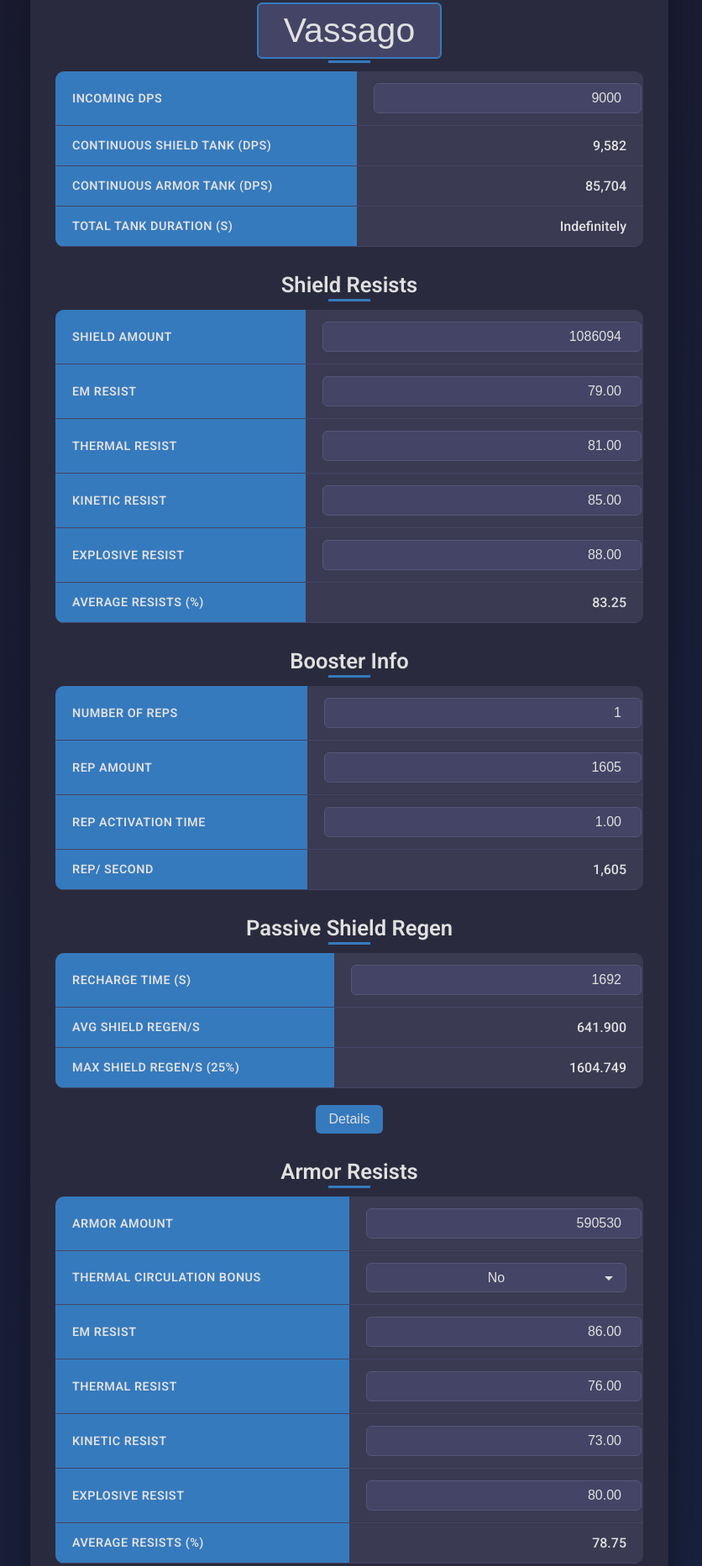
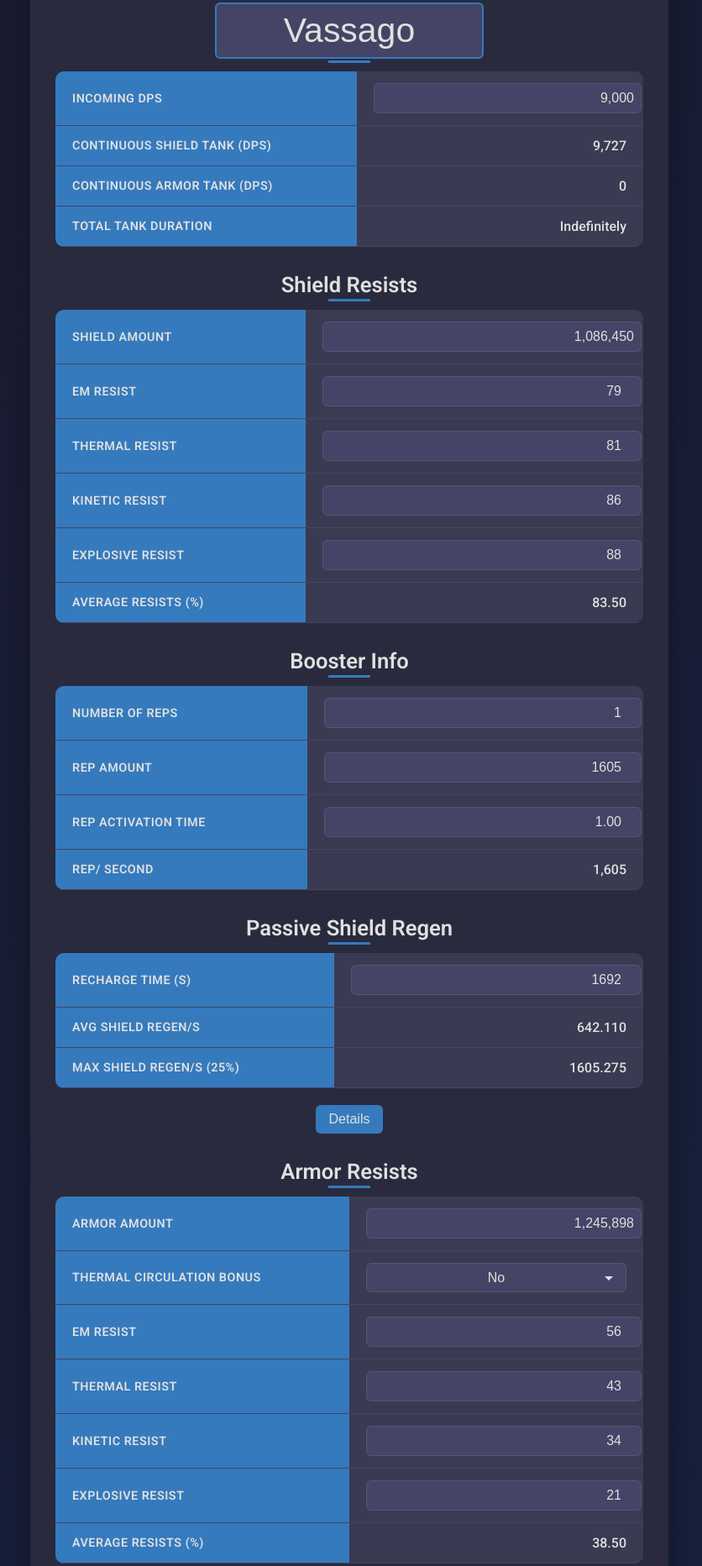
Before and after one commit to jfrappier87/jostankcalculator, a plain HTML site: page index.html in a window 1280 px wide. Shown: the part 168-2033 px from the top of the page at 84% size, without its empty margins (224-1060 px from the left). Drawn offline with Linux system fonts and the light colour scheme.

Commit message:
Update index.html

```diff
--- a/index.html
+++ b/index.html
@@ -131,6 +131,10 @@
         input:not([type="text"]) {
             text-align: right;
         }
+        /* Ensure specific inputs are right-aligned */
+        #incomingDPS, #shieldAmount, #armorAmount {
+            text-align: right;
+        }
         input:disabled {
             background: #555577;
             opacity: 0.7;
@@ -138,10 +142,10 @@
         }
         #vassago {
             text-align: center;
-            width: 200px;
+            width: 300px; /* Increased width for longer names */
             display: block;
             margin: 0 auto;
-            font-size: 1.6em;
+            font-size: 1.6em; /* Match the size of h3 headers */
             border: 2px solid #357abd;
             background: #444466;
             padding: 8px;
@@ -183,19 +187,19 @@
         <h2>Jo's Eve Echoes Calculator</h2>
         <h3><input type="text" id="vassago" value="Vassago"></h3>
         <table>
-            <tr><th class="highlight">Incoming DPS</th><td class="value"><input type="number" id="incomingDPS" value="9000" oninput="updateTankDuration()"></td></tr>
+            <tr><th class="highlight">Incoming DPS</th><td class="value"><input type="text" id="incomingDPS" value="9,000" oninput="formatIncomingDPS(); updateTankDuration()"></td></tr>
             <tr><th class="highlight">Continuous Shield Tank (dps)</th><td class="value" id="shieldTank">9,727</td></tr>
-            <tr><th class="highlight">Continuous Armor Tank (dps)</th><td class="value" id="armorTank">85,704</td></tr>
-            <tr><th class="highlight">TOTAL TANK DURATION (s)</th><td class="value" id="totalTankDuration">Indefinitely</td></tr>
+            <tr><th class="highlight">Continuous Armor Tank (dps)</th><td class="value" id="armorTank">0</td></tr>
+            <tr><th class="highlight">TOTAL TANK DURATION</th><td class="value" id="totalTankDuration">Indefinitely</td></tr>
         </table>
 
         <h3>Shield Resists</h3>
         <table>
-            <tr><th class="highlight">Shield Amount</th><td class="value"><input type="number" id="shieldAmount" value="1086094" oninput="updateTankDuration(); updateShieldRegen()"></td></tr>
-            <tr><th>EM Resist</th><td class="value"><input type="number" step="0.01" id="emResist" value="79.00" oninput="updateShieldAverageResists()"></td></tr>
-            <tr><th>Thermal Resist</th><td class="value"><input type="number" step="0.01" id="thermalResist" value="81.00" oninput="updateShieldAverageResists()"></td></tr>
-            <tr><th>Kinetic Resist</th><td class="value"><input type="number" step="0.01" id="kineticResist" value="85.00" oninput="updateShieldAverageResists()"></td></tr>
-            <tr><th>Explosive Resist</th><td class="value"><input type="number" step="0.01" id="explosiveResist" value="88.00" oninput="updateShieldAverageResists()"></td></tr>
+            <tr><th class="highlight">Shield Amount</th><td class="value"><input type="text" id="shieldAmount" value="1,086,450" oninput="formatShieldAmount(); updateTankDuration(); updateShieldRegen()"></td></tr>
+            <tr><th>EM Resist</th><td class="value"><input type="number" step="1" id="emResist" value="79" oninput="updateShieldAverageResists()"></td></tr>
+            <tr><th>Thermal Resist</th><td class="value"><input type="number" step="1" id="thermalResist" value="81" oninput="updateShieldAverageResists()"></td></tr>
+            <tr><th>Kinetic Resist</th><td class="value"><input type="number" step="1" id="kineticResist" value="86" oninput="updateShieldAverageResists()"></td></tr>
+            <tr><th>Explosive Resist</th><td class="value"><input type="number" step="1" id="explosiveResist" value="88" oninput="updateShieldAverageResists()"></td></tr>
             <tr><th class="highlight">AVERAGE RESISTS (%)</th><td class="value" id="shieldAverageResists">83.50</td></tr>
         </table>
 
@@ -210,8 +214,8 @@
         <h3>Passive Shield Regen</h3>
         <table>
             <tr><th class="highlight">Recharge Time (s)</th><td class="value"><input type="number" id="rechargeTime" value="1692" oninput="updateShieldRegen()"></td></tr>
-            <tr><th>Avg Shield Regen/s</th><td class="value" id="avgShieldRegen">641.900</td></tr>
-            <tr><th>Max Shield Regen/s (25%)</th><td class="value" id="shieldRegen25">1604.749</td></tr>
+            <tr><th>Avg Shield Regen/s</th><td class="value" id="avgShieldRegen">642.234</td></tr>
+            <tr><th>Max Shield Regen/s (25%)</th><td class="value" id="shieldRegen25">1605.586</td></tr>
         </table>
         <button class="details-button" onclick="toggleDetails()">Details</button>
         <table class="details-table" id="shieldRegenDetails">
@@ -220,39 +224,83 @@
 
         <h3>Armor Resists</h3>
         <table>
-            <tr><th class="highlight">Armor Amount</th><td class="value"><input type="number" id="armorAmount" value="590530" oninput="updateTankDuration()"></td></tr>
+            <tr><th class="highlight">Armor Amount</th><td class="value"><input type="text" id="armorAmount" value="1,245,898" oninput="formatArmorAmount(); updateTankDuration()"></td></tr>
             <tr><th>Thermal Circulation Bonus</th><td class="value"><select id="thermalCircBonus" oninput="applyThermalBonus()"><option value="No">No</option><option value="Yes">Yes</option></select></td></tr>
-            <tr><th>EM Resist</th><td class="value"><input type="number" step="0.01" id="emResistArmor" value="86.00" oninput="updateBaseResist('emResistArmor'); applyThermalBonus()"></td></tr>
-            <tr><th>Thermal Resist</th><td class="value"><input type="number" step="0.01" id="thermalResistArmor" value="76.00" oninput="updateBaseResist('thermalResistArmor'); applyThermalBonus()"></td></tr>
-            <tr><th>Kinetic Resist</th><td class="value"><input type="number" step="0.01" id="kineticResistArmor" value="73.00" oninput="updateBaseResist('kineticResistArmor'); applyThermalBonus()"></td></tr>
-            <tr><th>Explosive Resist</th><td class="value"><input type="number" step="0.01" id="explosiveResistArmor" value="80.00" oninput="updateBaseResist('explosiveResistArmor'); applyThermalBonus()"></td></tr>
-            <tr><th class="highlight">AVERAGE RESISTS (%)</th><td class="value" id="armorAverageResists">78.75</td></tr>
+            <tr><th>EM Resist</th><td class="value"><input type="number" step="1" id="emResistArmor" value="56" oninput="updateBaseResist('emResistArmor'); applyThermalBonus()"></td></tr>
+            <tr><th>Thermal Resist</th><td class="value"><input type="number" step="1" id="thermalResistArmor" value="43" oninput="updateBaseResist('thermalResistArmor'); applyThermalBonus()"></td></tr>
+            <tr><th>Kinetic Resist</th><td class="value"><input type="number" step="1" id="kineticResistArmor" value="34" oninput="updateBaseResist('kineticResistArmor'); applyThermalBonus()"></td></tr>
+            <tr><th>Explosive Resist</th><td class="value"><input type="number" step="1" id="explosiveResistArmor" value="21" oninput="updateBaseResist('explosiveResistArmor'); applyThermalBonus()"></td></tr>
+            <tr><th class="highlight">AVERAGE RESISTS (%)</th><td class="value" id="armorAverageResists">38.50</td></tr>
         </table>
 
         <h3>Repairer Info</h3>
         <table>
-            <tr><th>Number of Reps</th><td class="value"><input type="number" id="numRepsRepairer" value="1" oninput="updateRepairerRepPerSecond()"></td></tr>
-            <tr><th>Rep Amount</th><td class="value"><input type="number" id="repAmountRepairer" value="110548" oninput="updateRepairerRepPerSecond()"></td></tr>
-            <tr><th>Rep Activation Time</th><td class="value"><input type="number" step="0.01" id="repActivationTimeRepairer" value="6.07" oninput="updateRepairerRepPerSecond()"></td></tr>
-            <tr><th>Rep/ Second</th><td class="value" id="repPerSecondRepairer">18,212</td></tr>
+            <tr><th>Number of Reps</th><td class="value"><input type="number" id="numRepsRepairer" value="0" oninput="updateRepairerRepPerSecond()"></td></tr>
+            <tr><th>Rep Amount</th><td class="value"><input type="number" id="repAmountRepairer" value="0" oninput="updateRepairerRepPerSecond()"></td></tr>
+            <tr><th>Rep Activation Time</th><td class="value"><input type="number" step="0.01" id="repActivationTimeRepairer" value="1" oninput="updateRepairerRepPerSecond()"></td></tr>
+            <tr><th>Rep/ Second</th><td class="value" id="repPerSecondRepairer">0</td></tr>
         </table>
     </div>
 
     <script>
         // Store user-entered base resist values (without bonus)
         const baseResists = {
-            emResistArmor: 86.00,
-            thermalResistArmor: 76.00,
-            kineticResistArmor: 73.00,
-            explosiveResistArmor: 80.00
+            emResistArmor: 56,
+            thermalResistArmor: 43,
+            kineticResistArmor: 34,
+            explosiveResistArmor: 21
         };
 
+        // Function to format the Incoming DPS input with thousand separators
+        function formatIncomingDPS() {
+            const incomingDPSInput = document.getElementById('incomingDPS');
+            let value = incomingDPSInput.value.replace(/,/g, ''); // Remove existing commas
+            if (value) {
+                value = parseFloat(value).toLocaleString('en-US', { minimumFractionDigits: 0 }); // Add thousand separators
+                incomingDPSInput.value = value;
+            }
+        }
+
+        // Function to format the Shield Amount input with thousand separators
+        function formatShieldAmount() {
+            const shieldAmountInput = document.getElementById('shieldAmount');
+            let value = shieldAmountInput.value.replace(/,/g, ''); // Remove existing commas
+            if (value) {
+                value = parseFloat(value).toLocaleString('en-US', { minimumFractionDigits: 0 }); // Add thousand separators
+                shieldAmountInput.value = value;
+            }
+        }
+
+        // Function to format the Armor Amount input with thousand separators
+        function formatArmorAmount() {
+            const armorAmountInput = document.getElementById('armorAmount');
+            let value = armorAmountInput.value.replace(/,/g, ''); // Remove existing commas
+            if (value) {
+                value = parseFloat(value).toLocaleString('en-US', { minimumFractionDigits: 0 }); // Add thousand separators
+                armorAmountInput.value = value;
+            }
+        }
+
         function updateTankDuration() {
-            const incomingDPS = parseFloat(document.getElementById('incomingDPS').value) || 0;
+            const incomingDPSInput = document.getElementById('incomingDPS');
+            const incomingDPS = parseFloat(incomingDPSInput.value.replace(/,/g, '')) || 0; // Remove commas for calculation
             const shieldTank = parseFloat(document.getElementById('shieldTank').innerText.replace(/,/g, '')) || 0;
             const armorTank = parseFloat(document.getElementById('armorTank').innerText.replace(/,/g, '')) || 0;
-            const shieldAmount = parseFloat(document.getElementById('shieldAmount').value) || 0;
-            const armorAmount = parseFloat(document.getElementById('armorAmount').value) || 0;
+            const shieldAmount = parseFloat(document.getElementById('shieldAmount').value.replace(/,/g, '')) || 0; // Remove commas
+            const armorAmount = parseFloat(document.getElementById('armorAmount').value.replace(/,/g, '')) || 0; // Remove commas
+
+            // Shield resists
+            const shieldEMResist = parseFloat(document.getElementById('emResist').value) / 100 || 0;
+            const shieldThermalResist = parseFloat(document.getElementById('thermalResist').value) / 100 || 0;
+            const shieldKineticResist = parseFloat(document.getElementById('kineticResist').value) / 100 || 0;
+            const shieldExplosiveResist = parseFloat(document.getElementById('explosiveResist').value) / 100 || 0;
+
+            // Armor resists
+            const armorEMResist = parseFloat(document.getElementById('emResistArmor').value) / 100 || 0;
+            const armorThermalResist = parseFloat(document.getElementById('thermalResistArmor').value) / 100 || 0;
+            const armorKineticResist = parseFloat(document.getElementById('kineticResistArmor').value) / 100 || 0;
+            const armorExplosiveResist = parseFloat(document.getElementById('explosiveResistArmor').value) / 100 || 0;
+
             const totalTankDuration = document.getElementById('totalTankDuration');
 
             const combinedTank = shieldTank + armorTank;
@@ -260,17 +308,41 @@
                 totalTankDuration.innerText = 'Indefinitely';
             } else {
                 const excessDPS = incomingDPS - combinedTank;
-                const totalHitpoints = shieldAmount + armorAmount;
-                const duration = totalHitpoints / excessDPS;
-                totalTankDuration.innerText = duration >= 0 ? duration.toFixed(2) : '0';
+
+                // Calculate average resists for shield and armor
+                const shieldAverageResist = (shieldEMResist + shieldThermalResist + shieldKineticResist + shieldExplosiveResist) / 4;
+                const armorAverageResist = (armorEMResist + armorThermalResist + armorKineticResist + armorExplosiveResist) / 4;
+
+                // Hybrid approach: Use average resist for the layer with highest average, lowest resist for the layer with lowest average
+                let effectiveShieldHitpoints, effectiveArmorHitpoints;
+                if (shieldAverageResist >= armorAverageResist) {
+                    // Use average for shield, lowest for armor
+                    effectiveShieldHitpoints = shieldAverageResist < 1 ? shieldAmount * (1 / (1 - shieldAverageResist)) : shieldAmount;
+                    const armorResists = [armorEMResist, armorThermalResist, armorKineticResist, armorExplosiveResist];
+                    const lowestArmorResist = Math.min(...armorResists);
+                    effectiveArmorHitpoints = lowestArmorResist < 1 ? armorAmount * (1 / (1 - lowestArmorResist)) : armorAmount;
+                } else {
+                    // Use lowest for shield, average for armor
+                    const shieldResists = [shieldEMResist, shieldThermalResist, shieldKineticResist, shieldExplosiveResist];
+                    const lowestShieldResist = Math.min(...shieldResists);
+                    effectiveShieldHitpoints = lowestShieldResist < 1 ? shieldAmount * (1 / (1 - lowestShieldResist)) : shieldAmount;
+                    effectiveArmorHitpoints = armorAverageResist < 1 ? armorAmount * (1 / (1 - armorAverageResist)) : armorAmount;
+                }
+
+                const totalEffectiveHitpoints = Math.floor(effectiveShieldHitpoints) + Math.floor(effectiveArmorHitpoints);
+
+                const duration = Math.floor(totalEffectiveHitpoints / excessDPS); // Round down to remove decimals
+                const minutes = Math.floor(duration / 60);
+                const seconds = duration % 60;
+                totalTankDuration.innerText = `${minutes}m${seconds}s`;
             }
         }
 
         function updateShieldAverageResists() {
-            const emResist = parseFloat(document.getElementById('emResist').value) || 0;
-            const thermalResist = parseFloat(document.getElementById('thermalResist').value) || 0;
-            const kineticResist = parseFloat(document.getElementById('kineticResist').value) || 0;
-            const explosiveResist = parseFloat(document.getElementById('explosiveResist').value) || 0;
+            const emResist = Math.round(parseFloat(document.getElementById('emResist').value)) || 0;
+            const thermalResist = Math.round(parseFloat(document.getElementById('thermalResist').value)) || 0;
+            const kineticResist = Math.round(parseFloat(document.getElementById('kineticResist').value)) || 0;
+            const explosiveResist = Math.round(parseFloat(document.getElementById('explosiveResist').value)) || 0;
             const average = (emResist + thermalResist + kineticResist + explosiveResist) / 4;
             document.getElementById('shieldAverageResists').innerText = average.toFixed(2);
             updateContinuousShieldTank();
@@ -307,7 +379,7 @@
         }
 
         function updateShieldRegen() {
-            const shieldAmount = parseFloat(document.getElementById('shieldAmount').value) || 0;
+            const shieldAmount = parseFloat(document.getElementById('shieldAmount').value.replace(/,/g, '')) || 0; // Remove commas
             const rechargeTime = parseFloat(document.getElementById('rechargeTime').value) || 0;
             const avgShieldRegen = document.getElementById('avgShieldRegen');
             const shieldRegen25 = document.getElementById('shieldRegen25');
@@ -432,7 +504,7 @@
 
         function updateBaseResist(resistId) {
             const input = document.getElementById(resistId);
-            const value = parseFloat(input.value);
+            const value = Math.round(parseFloat(input.value)); // Round to whole number
             if (!isNaN(value)) {
                 baseResists[resistId] = value; // Store the user-entered value as the base
             }
@@ -460,8 +532,8 @@
             resists.forEach(resist => {
                 const input = document.getElementById(resist.id);
                 const baseValue = baseResists[resist.key];
-                const adjustedResist = baseValue + (100 - baseValue) * (bonus / 100); // Correct formula
-                input.value = adjustedResist.toFixed(2);
+                const adjustedResist = Math.round(baseValue + (100 - baseValue) * (bonus / 100)); // Round to whole number
+                input.value = adjustedResist;
                 totalResist += adjustedResist;
             });
 
@@ -500,6 +572,11 @@
             updateTankDuration();
         }
 
+        // Format the initial values on page load
+        formatIncomingDPS();
+        formatShieldAmount();
+        formatArmorAmount();
+
         updateTankDuration();
         updateShieldAverageResists();
         updateRepPerSecond();
```
